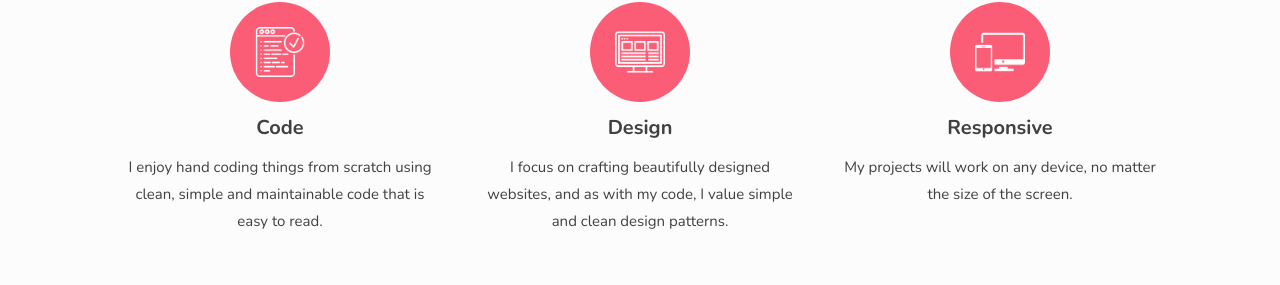
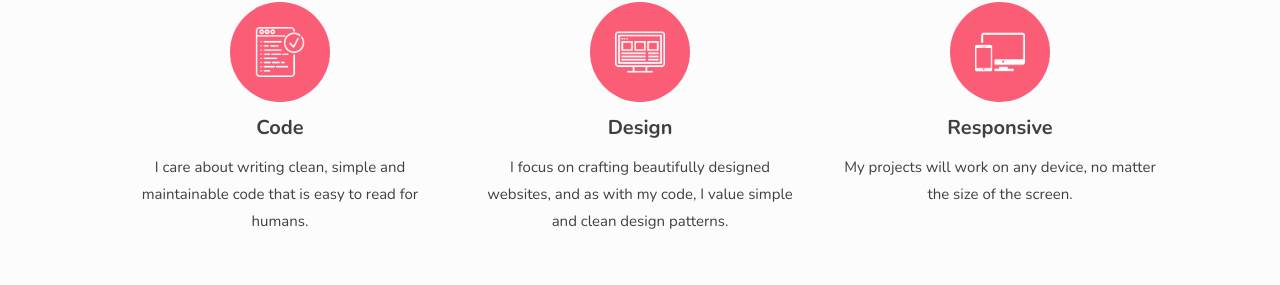
Before and after one commit to Gilbert1391/Portfolio, a website: page index.html in a window 1280 px wide. Shown: the part 1186-1471 px from the top of the page. Drawn offline with nearby package versions, Linux system fonts and the light colour scheme.

Commit message:
edited about section text

```diff
--- a/index.html
+++ b/index.html
@@ -79,8 +79,8 @@
             </figure>
             <h3 class="heading-terciary">Code</h3>
             <p class="paragraph">
-              I enjoy hand coding things from scratch using clean, simple and
-              maintainable code that is easy to read.
+              I care about writing clean, simple and
+              maintainable code that is easy to read for humans.
             </p>
           </div>
           <div class="about">
```
